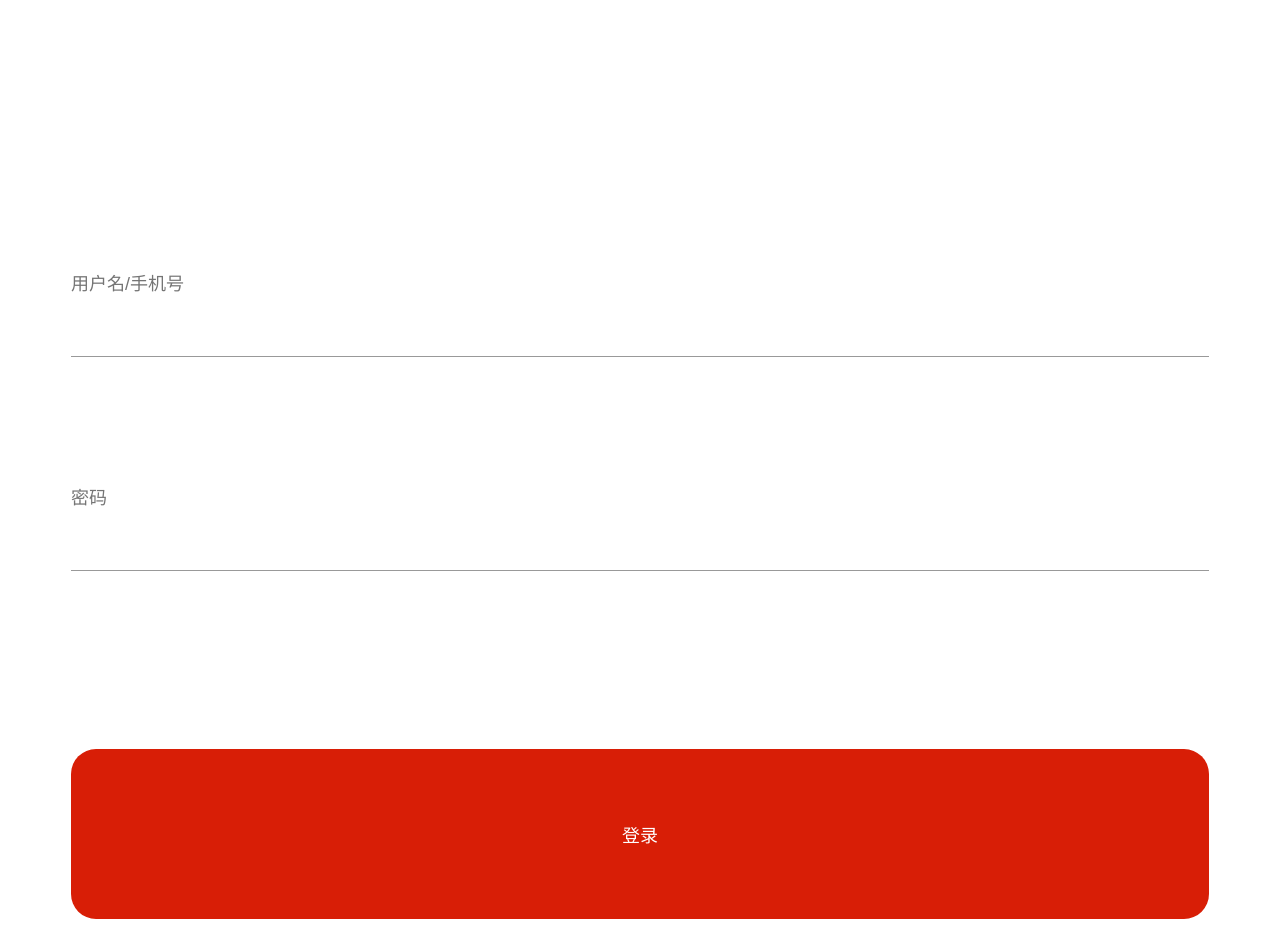
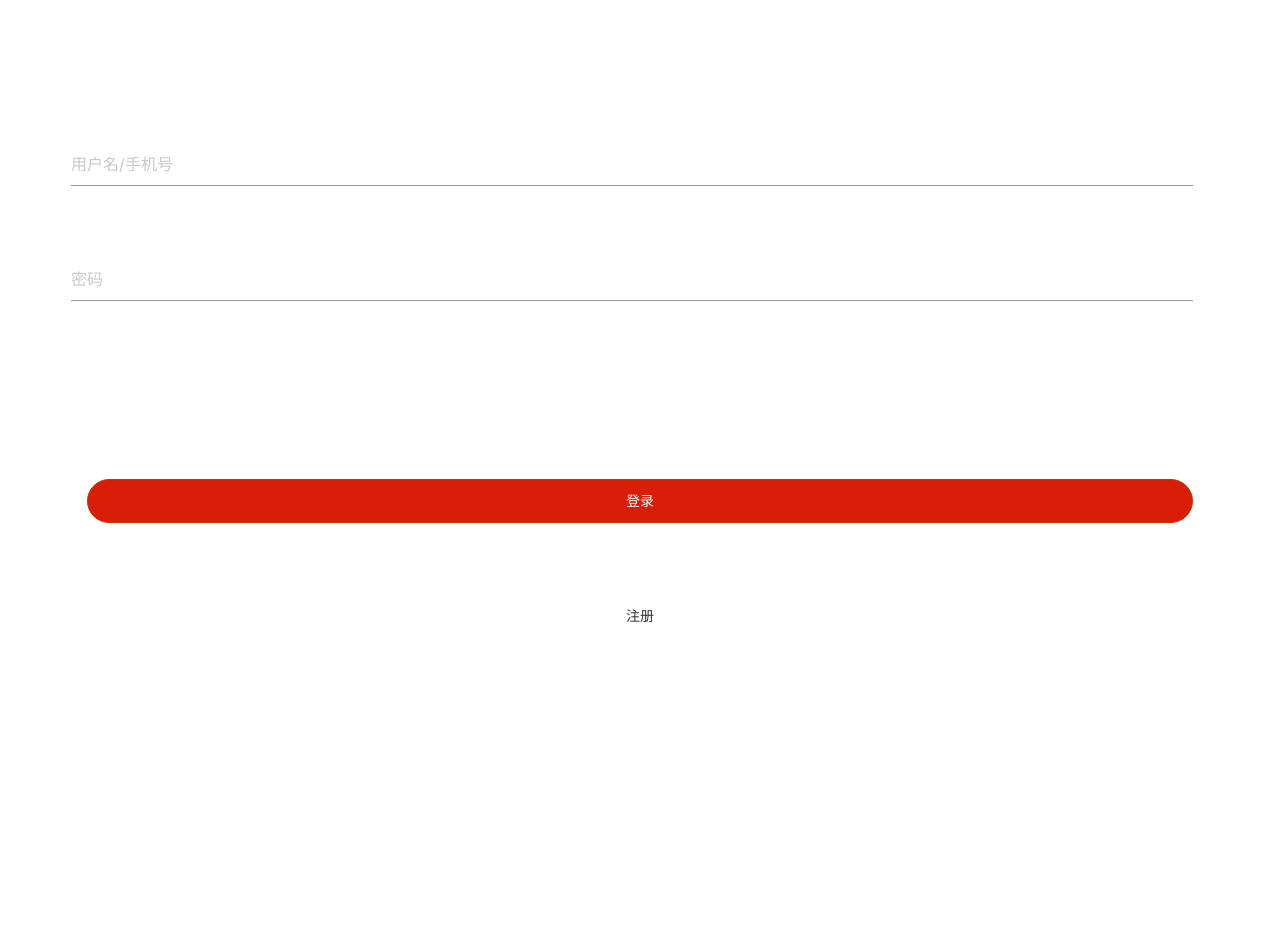
Before and after one commit to web-jie/toutiao, a Vue app: page /login in a window 1280 px wide. Shown: the top 952 px of the page. After the commit the page ends 800 px from the top, so only its background shows below. Built offline with nearby package versions, Linux system fonts and the light colour scheme; a small style sheet from the web is missing.

Commit message:
登录页制作完毕

```diff
--- a/src/App.vue
+++ b/src/App.vue
@@ -7,6 +7,7 @@
 
 <style lang="less">
 @import url("//at.alicdn.com/t/font_1426139_jm7n2373nlh.css");
+@import url("../../node_modules/vant/lib/index.css");
 
  *{
    margin: 0;
--- a/src/views/Login.vue
+++ b/src/views/Login.vue
@@ -7,47 +7,67 @@
       <span class="iconfont iconnew"></span>
     </div>
     <div class="form">
-      <div class="form-user">
+      <!-- <div class="form-user">
         <input type="text" v-model="form.username" placeholder="用户名/手机号" />
         <input type="password" v-model="form.password" placeholder="密码" />
       </div>
       <div class="form-btn">
         <button @click="handleClick">登录</button>
-      </div>
+      </div>-->
+      <van-form @submit="onSubmit" class="form">
+        <van-field
+          v-model="form.username"
+          name="用户名/手机号"
+          placeholder="用户名/手机号"
+          :rules="[{ required: true, message: '请填写用户名/手机号' }]"
+        />
+        <van-field
+          v-model="form.password"
+          type="password"
+          name="密码"
+          placeholder="密码"
+          :rules="[{ required: true, message: '请填写密码' }]"
+        />
+        <div style="margin: 16px;">
+          <van-button round block type="info" native-type="submit">登录</van-button>
+        </div>
+      </van-form>
+      <router-link to="/register">
+          <van-button round block class="link-register" >注册</van-button>
+      </router-link>
     </div>
   </div>
 </template>
 
 <script>
 export default {
-  data(){
+  data() {
     return {
       form: {
         username: "",
         password: ""
       }
-    }
+    };
   },
   methods: {
-    handleClick(){
+    onSubmit(values) {
       this.$axios({
         url: "http://127.0.0.1:3000/login",
         method: "POST",
         data: this.form
-
-      }).then(res=>{
-        const {message} = res.data;
-        this.$toast.success(message)
-      })
+      }).then(res => {
+        const { message } = res.data;
+        this.$toast.success(message);
+      });
     }
   }
 };
 </script>
 
 <style lang='less'>
-.container{
+.container {
   padding: 20 / 360 * 100vw;
-  .btn span{
+  .btn span {
     font-size: 27 / 360 * 100vw;
     line-height: 1;
   }
@@ -55,30 +75,31 @@ export default {
     text-align: center;
     margin-top: 20 /360 * 100vw;
   }
-  .logo span{
-    font-size: 126 / 360 *100vw;
+  .logo span {
+    font-size: 126 / 360 * 100vw;
     color: #d81e06;
   }
-  .form-user input {
-    width: 100%;
-    height: 40 / 360 *100vw;
-    line-height: 40 / 360 *100vw;
-    outline: none;
-    border: none;
-    font-size: 18px;
-    margin-top: 20 /360 * 100vw;
-    border-bottom: 1px #999 solid;
+
+
+  .form {
+    .van-cell{
+      padding: 10px 0;
+      font-size: 16px;
+      margin-bottom: 20/360*100vw;
+    }
+    .van-cell:not(:last-child)::after{
+      left: 0;
+      border-bottom: 1px solid #333;
+    }
+    .van-button--info{
+    margin-top: 50/360*100vw;
+    background: #d81e06;
+    border: 1px solid #cc3300;
+    }
   }
-  .form-btn button{
-    width: 100%;
-    height: 48 /360 *100vw;
-    margin-top: 50 / 360 *100vw;
-    outline: none;
-    background: #d81e06;
-    color: #fff;
-    font-size: 18px;
-    border-radius: 25px;
-    border: none;
+  .link-register{
+    margin-top: 20/360*100vw;
+  border: none;
   }
 }
 </style>
```
Also changed, not shown: src/views/Register.vue (added).
